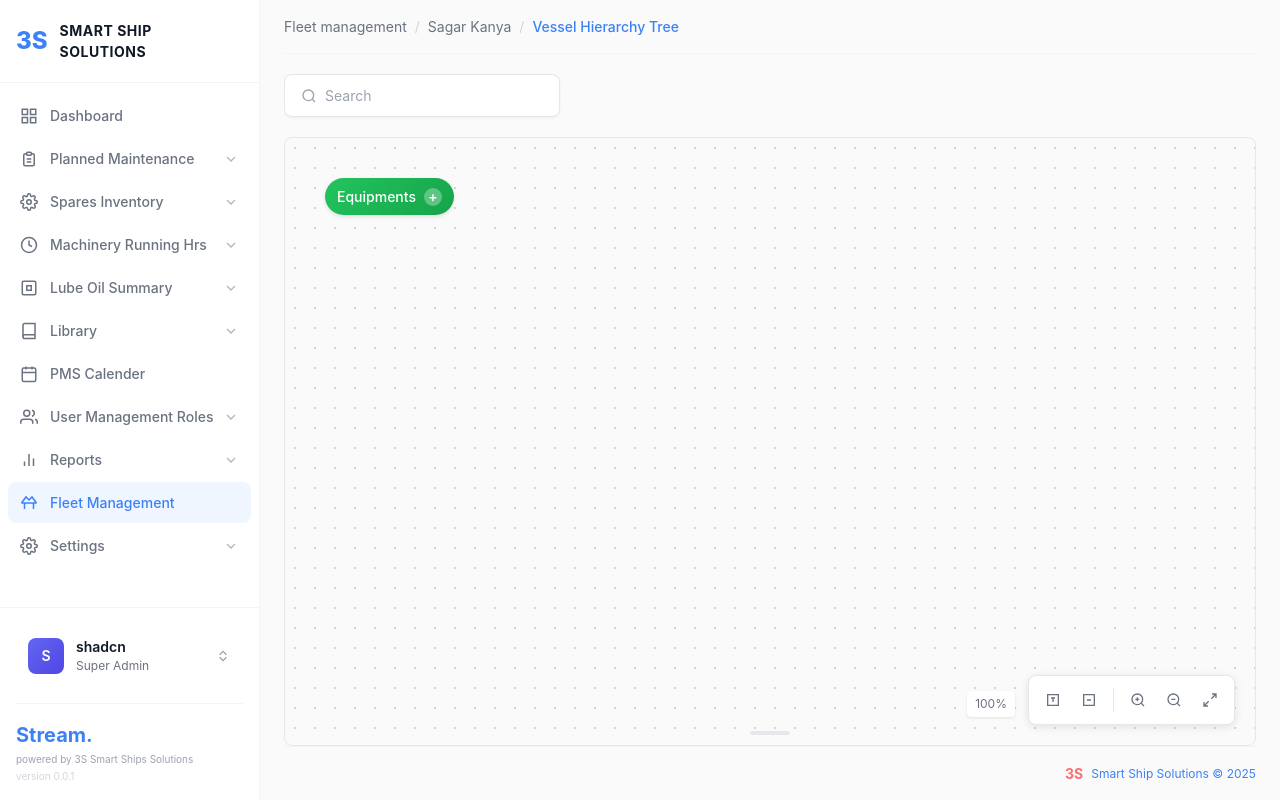
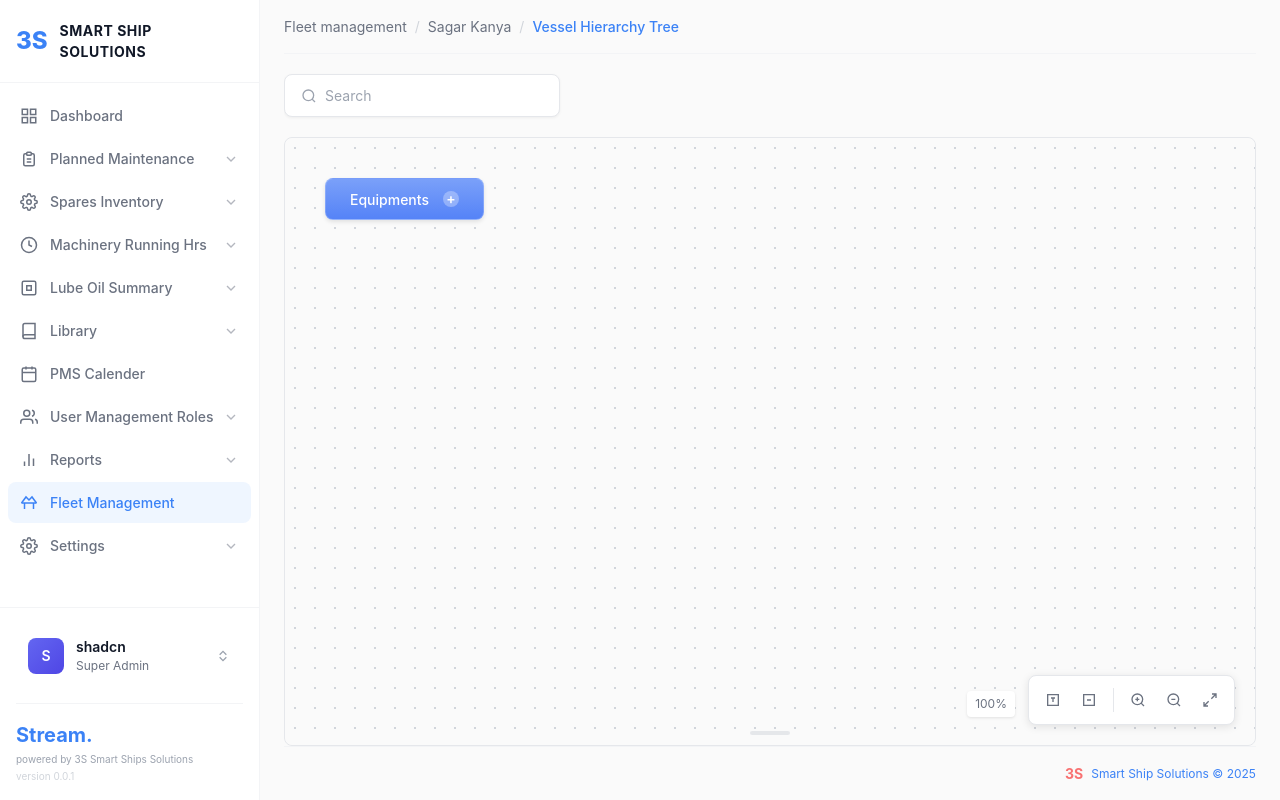
Before and after one commit to amananurag20/Hierarchical-tree, a React (Vite) app: page / in a window 1280 px wide. Built offline with nearby package versions, Linux system fonts and the light colour scheme.

Commit message:
fixed bugs of index.tsx

```diff
--- a/src/components/TreeNode/TreeNode.css
+++ b/src/components/TreeNode/TreeNode.css
@@ -15,9 +15,13 @@
 .tree-node-pill {
     display: inline-flex;
     align-items: center;
-    gap: 8px;
-    padding: 8px 12px;
-    border-radius: 20px;
+    justify-content: space-between;
+    gap: 10px;
+    /* From Figma Gap */
+    padding: 6px 24px;
+    /* From Figma Padding: Top/Bottom 6px, Left/Right 24px */
+    border-radius: 8px;
+    /* From Figma Radius */
     font-size: 14px;
     font-weight: 500;
     cursor: pointer;
@@ -26,6 +30,10 @@
     position: relative;
     z-index: 1;
     box-shadow: 0 2px 4px rgba(0, 0, 0, 0.1);
+    border: 1.5px solid transparent;
+    /* Reserve space for border */
+    min-height: 42px;
+    /* From Figma dimensions */
 }
 
 .tree-node-pill:hover {
@@ -42,8 +50,8 @@
     display: flex;
     align-items: center;
     justify-content: center;
-    width: 18px;
-    height: 18px;
+    width: 16px;
+    height: 16px;
     border-radius: 50%;
     border: none;
     background: rgba(255, 255, 255, 0.3);
@@ -54,50 +62,61 @@
     transition: all 0.2s ease;
     line-height: 1;
     padding: 0;
+    margin-left: 4px;
 }
 
 .expand-btn:hover {
     background: rgba(255, 255, 255, 0.5);
 }
 
-/* Node color variants */
-.node-equipment-type {
-    background: linear-gradient(135deg, #22c55e 0%, #16a34a 100%);
+/* Node color variants based on Figma Hex Codes */
+
+/* Level 1 & 2: Equipment (Blue) - #5583F7 */
+.node-equipment-type,
+.node-equipment {
+    background: linear-gradient(180deg, #7aa0f9 0%, #5583F7 100%);
     color: white;
+    border-color: rgba(255, 255, 255, 0.2);
 }
 
-.node-equipment {
-    background: linear-gradient(135deg, #6366f1 0%, #4f46e5 100%);
+/* Level 3: Assembly (Red) - #EA5050 */
+.node-assembly {
+    background: linear-gradient(180deg, #ee7676 0%, #EA5050 100%);
     color: white;
+    border-color: rgba(255, 255, 255, 0.2);
 }
 
-.node-assembly {
-    background: linear-gradient(135deg, #f87171 0%, #ef4444 100%);
+/* Level 4: Sub-Assembly / Main Engine (Dark Navy) - #003366 */
+.node-sub-assembly {
+    background: linear-gradient(180deg, #1a4f80 0%, #003366 100%);
     color: white;
+    border-color: rgba(255, 255, 255, 0.2);
 }
 
-.node-sub-assembly {
-    background: linear-gradient(135deg, #3b82f6 0%, #2563eb 100%);
+/* Level 5: Sub-Assembly 2 / Systems (Gray) - #929090 */
+.node-sub-assembly-2 {
+    background: linear-gradient(180deg, #adabaa 0%, #929090 100%);
     color: white;
+    border-color: rgba(255, 255, 255, 0.2);
 }
 
-.node-sub-assembly-2 {
-    background: linear-gradient(135deg, #6b7280 0%, #4b5563 100%);
+/* Level 6: Sub-Assembly 3 / Components (Light Gray) - #C9C6C5 */
+.node-sub-assembly-3 {
+    background: linear-gradient(180deg, #dad8d7 0%, #C9C6C5 100%);
     color: white;
+    /* Text might be better dark here? Figma shows white text on similar pills usually, checked images: text is white. */
+    border-color: rgba(255, 255, 255, 0.2);
 }
 
-.node-sub-assembly-3 {
-    background: linear-gradient(135deg, #9ca3af 0%, #6b7280 100%);
+/* Level 7: Leaf / Components (Green) - #22C55E (Inferred High-Contrast Green) */
+.node-component {
+    background: linear-gradient(180deg, #4ca045 0%, #34882D 100%);
     color: white;
-}
-
-.node-component {
-    background: linear-gradient(135deg, #22c55e 0%, #16a34a 100%);
-    color: white;
+    border-color: rgba(255, 255, 255, 0.2);
 }
 
 .node-default {
-    background: linear-gradient(135deg, #e5e7eb 0%, #d1d5db 100%);
+    background: linear-gradient(180deg, #e5e7eb 0%, #d1d5db 100%);
     color: #374151;
 }
 
@@ -108,9 +127,11 @@
 
 /* Connecting lines */
 .horizontal-line {
-    width: 40px;
-    height: 2px;
-    background: #d1d5db;
+    width: 50px;
+    /* Wider spacing */
+    height: 1px;
+    /* Thinner line */
+    background: #9ca3af;
     align-self: center;
     flex-shrink: 0;
 }
@@ -121,18 +142,23 @@
 }
 
 .vertical-connector {
-    width: 2px;
-    background: #d1d5db;
+    width: 1px;
+    /* Thinner line */
+    background: #9ca3af;
     position: absolute;
     left: 0;
     top: 0;
-    height: calc(100% - 20px);
+    height: calc(100% - 21px);
+    /* Adjust for alignment */
+    border-radius: 0 0 0 10px;
+    /* Slight curve at bottom left if needed, or just straight */
 }
 
 .children-nodes {
     display: flex;
     flex-direction: column;
-    gap: 12px;
+    gap: 16px;
+    /* Spacing between siblings */
     padding-left: 0;
 }
 
@@ -143,12 +169,16 @@
 }
 
 .child-horizontal-line {
-    width: 40px;
-    height: 2px;
-    background: #d1d5db;
+    width: 50px;
+    /* Wider spacing */
+    height: 1px;
+    background: #9ca3af;
     align-self: center;
-    margin-top: 12px;
+    margin-top: 21px;
+    /* Align with center of 36px height node */
     flex-shrink: 0;
+    border-radius: 0 0 0 10px;
+    /* Simulating curved connector */
 }
 
 /* Animation for expand/collapse */
--- a/src/components/TreeNode/TreeNode.tsx
+++ b/src/components/TreeNode/TreeNode.tsx
@@ -1,5 +1,6 @@
 import React from 'react';
-import { TreeNode as TreeNodeType, TreeNodeLevel, ExpandedState } from '../../types/types';
+import { TreeNodeLevel } from '../../types/types';
+import type { TreeNode as TreeNodeType, ExpandedState } from '../../types/types';
 import './TreeNode.css';
 
 interface TreeNodeProps {
--- a/src/components/TreeView/TreeView.tsx
+++ b/src/components/TreeView/TreeView.tsx
@@ -1,6 +1,6 @@
 import React, { useState, useCallback, useMemo, useRef, useEffect } from 'react';
 import TreeNodeComponent from '../TreeNode/TreeNode';
-import { TreeNode, ExpandedState } from '../../types/types';
+import type { TreeNode, ExpandedState } from '../../types/types';
 import './TreeView.css';
 
 interface TreeViewProps {
--- a/src/data/hierarchyData.ts
+++ b/src/data/hierarchyData.ts
@@ -1,4 +1,5 @@
-import { TreeNode, TreeNodeLevel } from '../types/types';
+import { TreeNodeLevel } from '../types/types';
+import type { TreeNode } from '../types/types';
 
 // Complete vessel hierarchy data based on Figma designs
 export const vesselHierarchyData: TreeNode = {
```
